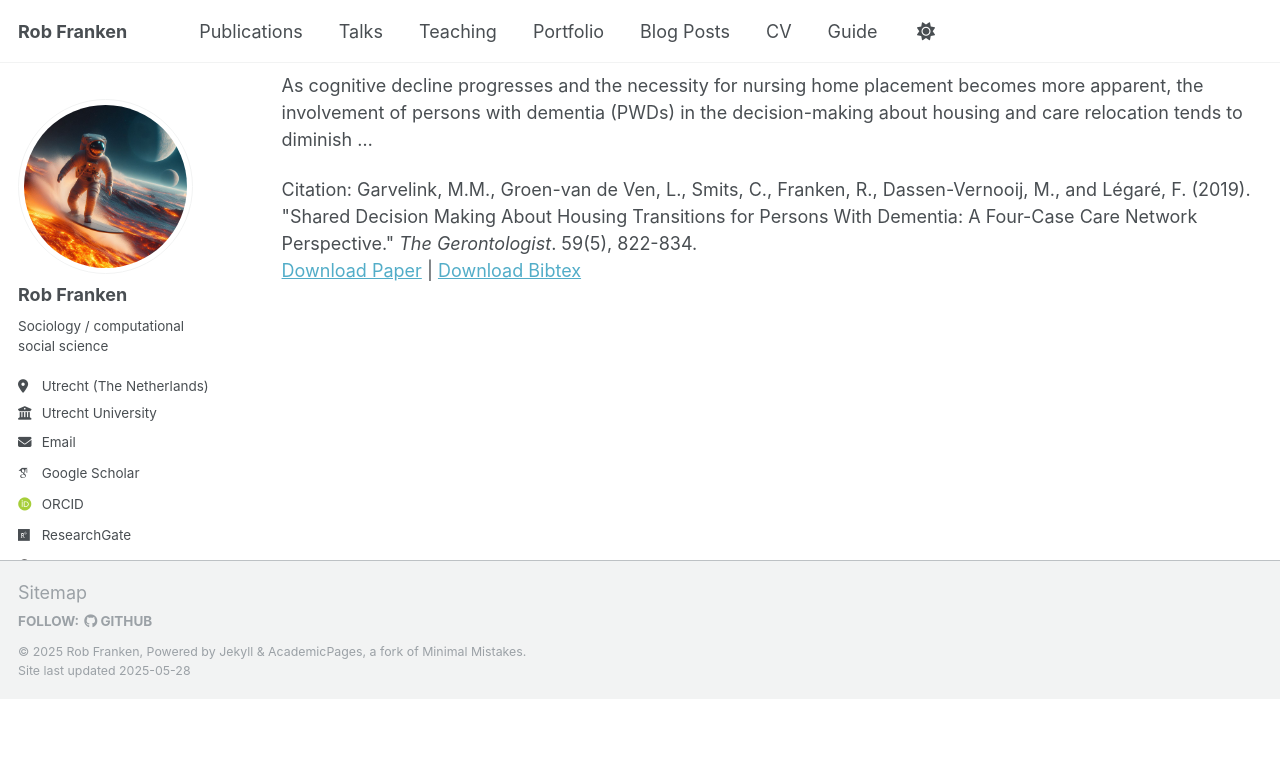
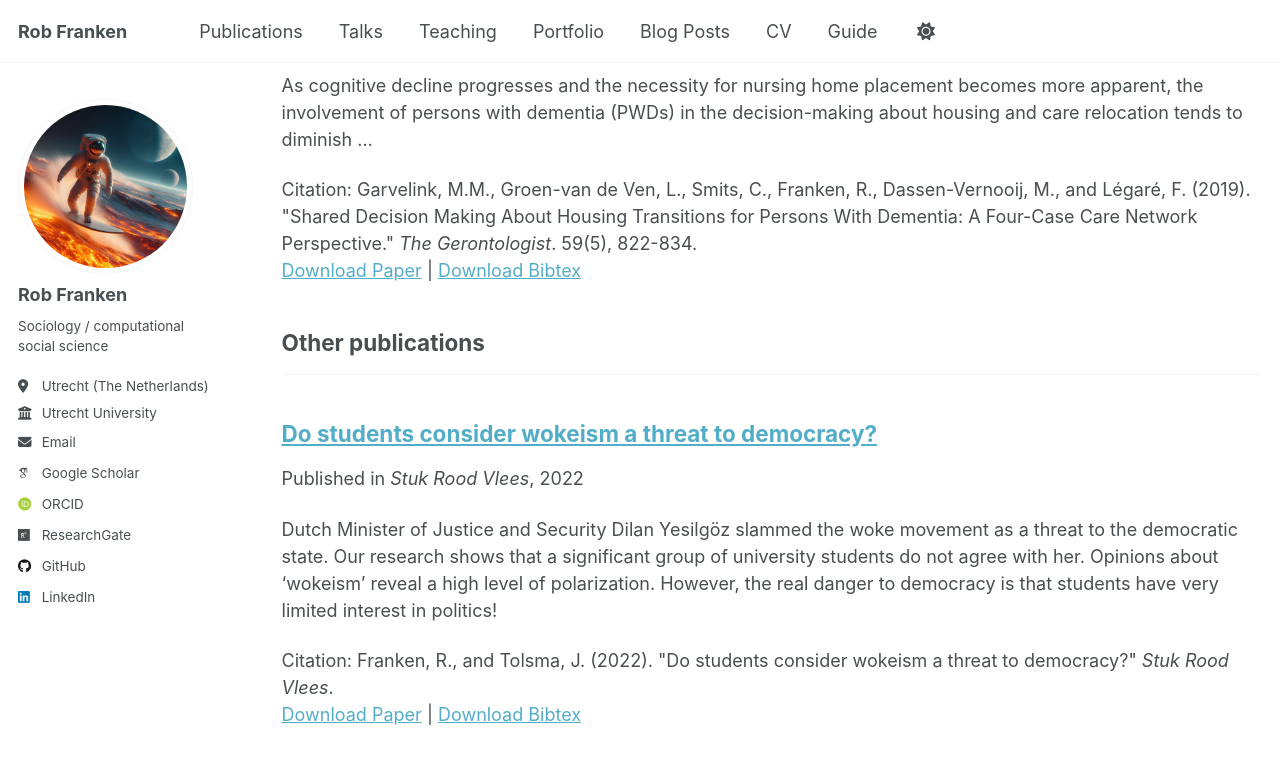
Before and after one commit to robfranken/robfranken.github.io, a Jekyll site: the page built from _pages/publications.html, in a window 1280 px wide and 900 px high, scrolled down 1577 px. Shown: the top 764 px of the window. Built offline with Jekyll 4.4.1, drawn with Linux system fonts in a browser that asks for light colours; some web fonts are replaced; before the commit the page ends 2275 px from its top, so only the background shows below that; some of the changed text lies outside the part shown.

Commit message:
add publication

```diff
--- /dev/null
+++ b/_publications/2022-wokism-srv.md
@@ -0,0 +1,15 @@
+---
+title: "Do students consider wokeism a threat to democracy?"
+author: 'Franken, Rob; Tolsma, Jochem'
+collection: publications
+category: other
+permalink: /publication/2022-wokism-srv
+date: 2022-07-10
+venue: 'Stuk Rood Vlees'
+paperurl: 'http://robfranken.github.io/files/wokism.pdf'
+bibtexurl: 'http://robfranken.github.io/files/wokism.bib'
+citation: 'Franken, R., and Tolsma, J. (2022). &quot;Do students consider wokeism a threat to democracy?&quot; <i>Stuk Rood Vlees</i>.'
+
+---
+
+Dutch Minister of Justice and Security Dilan Yesilgöz slammed the woke movement as a threat to the democratic state. Our research shows that a significant group of university students do not agree with her. Opinions about 'wokeism' reveal a high level of polarization. However, the real danger to democracy is that students have very limited interest in politics!
```
Also changed, not shown: _publications/2024-egonet-socforum.md (+1 -1 lines), _publications/2024-sportpartner-rqes.md (+1 -1 lines), files/wokism.bib (added, +13 -0 lines), 1 other file.
